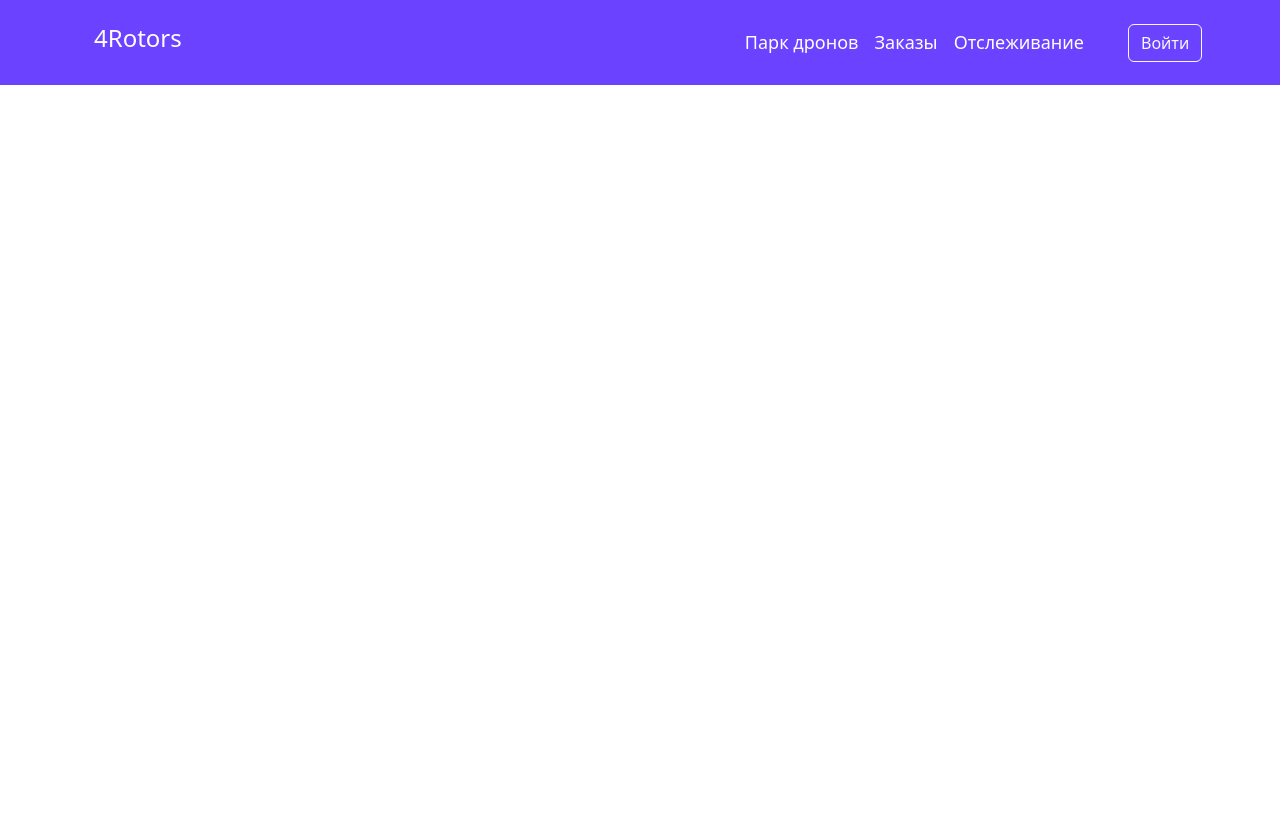
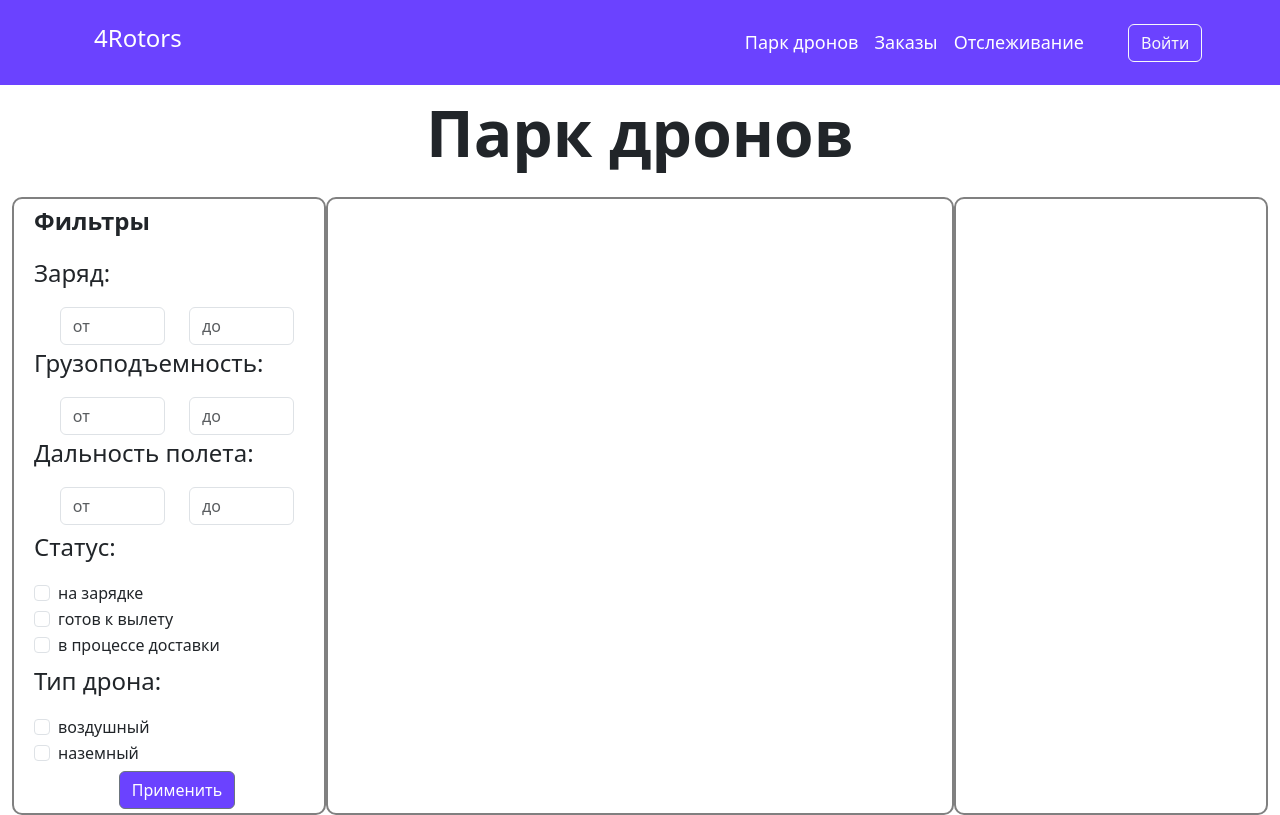
Before and after one commit to 4Rotors/4Rotors-frontend, a Vue app: page /drones in a window 1280 px wide. Built offline with nearby package versions, Linux system fonts and the light colour scheme.

Commit message:
add filters

```diff
--- a/src/router.js
+++ b/src/router.js
@@ -10,5 +10,9 @@ export default new VueRouter({
       path: "/",
       component: () => import("@/views/login/Login.vue"),
     },
+    {
+      path: "/drones",
+      component: () => import("@/views/drones/DronesList.vue"),
+    },
   ],
 });
--- /dev/null
+++ b/src/views/drones/DronesList.vue
@@ -0,0 +1,136 @@
+<template>
+    <div class="container-fluid">
+        <div class="row justify-content-center ">
+            <div class="col-12">
+                <p class="title text-center">Парк дронов</p>
+            </div>
+            <div class="row justify-content-center">
+                <div class="col-3 border-form p-1">
+                    <div class="row ms-1">
+                        <div class="col-12">
+                            <p class="fw-bold" style="font-size: 24px;">Фильтры</p>
+                        </div>
+                    </div>
+                    <div class="row ms-1">
+                        <div class="col-12">
+                            <p class="fw-medium" style="font-size: 24px;">Заряд:</p>
+                        </div>
+                    </div>
+                    <div class="row ms-1">
+                        <div class="col-12">
+                            <div class="row justify-content-center">
+                                <div class="col-5">
+                                    <input placeholder="от" class="form-control" type="text" v-model="login" />
+                                </div>
+                                <div class="col-5">
+                                    <input placeholder="до" class="form-control" type="text" v-model="login" />
+                                </div>
+                            </div>
+                        </div>
+                    </div>
+                    <div class="row ms-1">
+                        <div class="col-12">
+                            <p class="fw-medium" style="font-size: 24px;">Грузоподъемность:</p>
+                        </div>
+                    </div>
+                    <div class="row ms-1">
+                        <div class="col-12">
+                            <div class="row justify-content-center">
+                                <div class="col-5">
+                                    <input placeholder="от" class="form-control" type="text" v-model="login" />
+                                </div>
+                                <div class="col-5">
+                                    <input placeholder="до" class="form-control" type="text" v-model="login" />
+                                </div>
+                            </div>
+                        </div>
+                    </div>
+                    <div class="row ms-1">
+                        <div class="col-12">
+                            <p class="fw-medium" style="font-size: 24px;">Дальность полета:</p>
+                        </div>
+                    </div>
+                    <div class="row ms-1">
+                        <div class="col-12">
+                            <div class="row justify-content-center">
+                                <div class="col-5">
+                                    <input placeholder="от" class="form-control" type="text" v-model="login" />
+                                </div>
+                                <div class="col-5">
+                                    <input placeholder="до" class="form-control" type="text" v-model="login" />
+                                </div>
+                            </div>
+                        </div>
+                    </div>
+                    <div class="row ms-1 mt-1">
+                        <div class="col-12">
+                            <p class="fw-medium" style="font-size: 24px;">Статус:</p>
+                        </div>
+                    </div>
+                    <div class="row ms-1">
+                        <div class="col-12">
+                            <div class="form-check">
+                                <input class="form-check-input" type="checkbox" value="" id="flexCheckChecked">
+                                <label class="form-check-label" for="flexCheckChecked">на зарядке</label>
+                            </div>
+                            <div class="form-check">
+                                <input class="form-check-input" type="checkbox" value="" id="flexCheckChecked">
+                                <label class="form-check-label" for="flexCheckChecked">готов к вылету</label>
+                            </div>
+                            <div class="form-check">
+                                <input class="form-check-input" type="checkbox" value="" id="flexCheckChecked">
+                                <label class="form-check-label" for="flexCheckChecked">в процессе доставки</label>
+                            </div>
+                        </div>
+                    </div>
+                    <div class="row ms-1 mt-1">
+                        <div class="col-12">
+                            <p class="fw-medium" style="font-size: 24px;">Тип дрона:</p>
+                        </div>
+                    </div>
+                    <div class="row ms-1">
+                        <div class="col-12">
+                            <div class="form-check">
+                                <input class="form-check-input" type="checkbox" value="" id="flexCheckChecked">
+                                <label class="form-check-label" for="flexCheckChecked">воздушный</label>
+                            </div>
+                            <div class="form-check">
+                                <input class="form-check-input" type="checkbox" value="" id="flexCheckChecked">
+                                <label class="form-check-label" for="flexCheckChecked">наземный</label>
+                            </div>
+                        </div>
+                    </div>
+                    <div class="row ms-1 mt-1">
+                        <div class="col-12 d-flex justify-content-center">
+                            <button class="btn btn-secondary">Применить</button>
+                        </div>
+                    </div>
+                </div>
+
+                <div class="col-6 border-form"></div>
+                <div class="col-3 border-form"></div>
+            </div>
+        </div>
+    </div>
+</template>
+
+<script>
+</script>
+
+<style>
+.title {
+    font-size: 64px;
+    font-weight: bold;
+}
+
+.btn-secondary {
+    background-color: #6b42ff !important;
+}
+
+.border-form {
+    border-color: #808080;
+    border-width: 2px;
+    border-style: solid;
+    border-radius: 10px;
+}
+</style>
```
